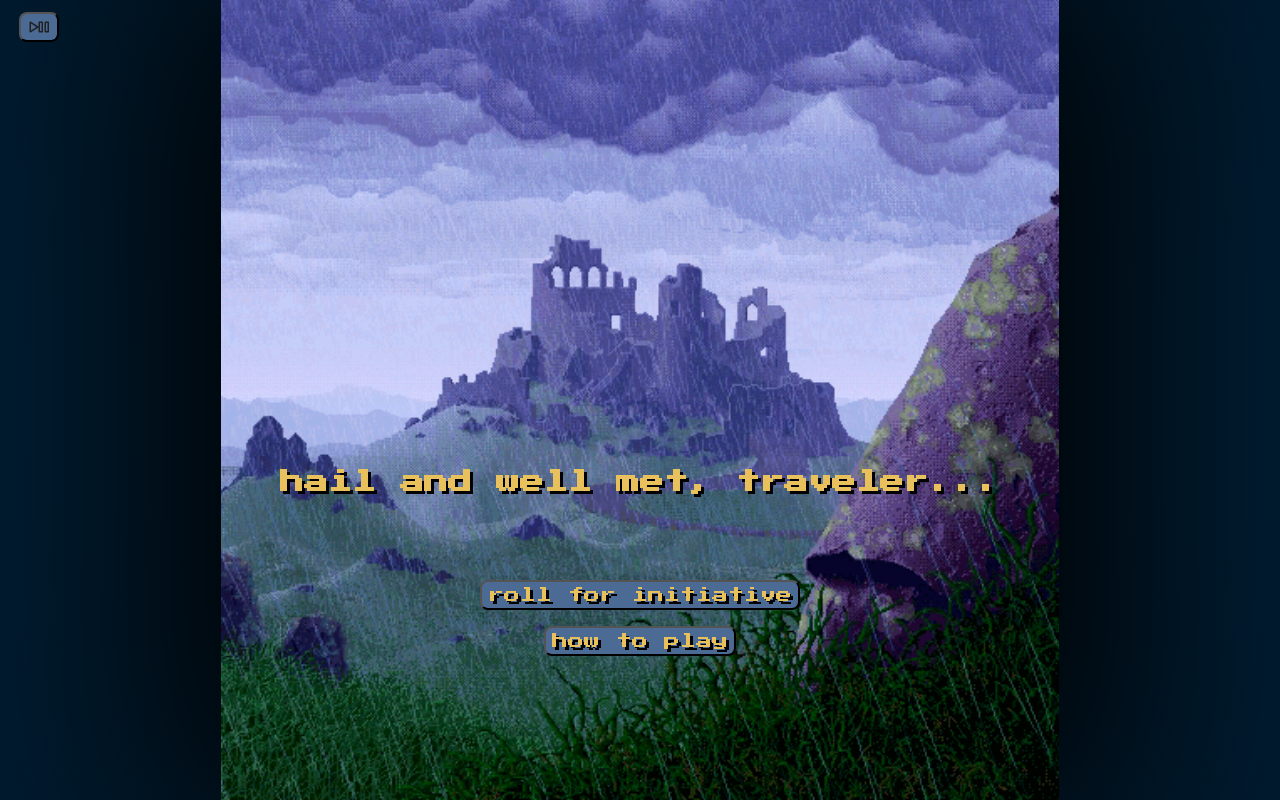
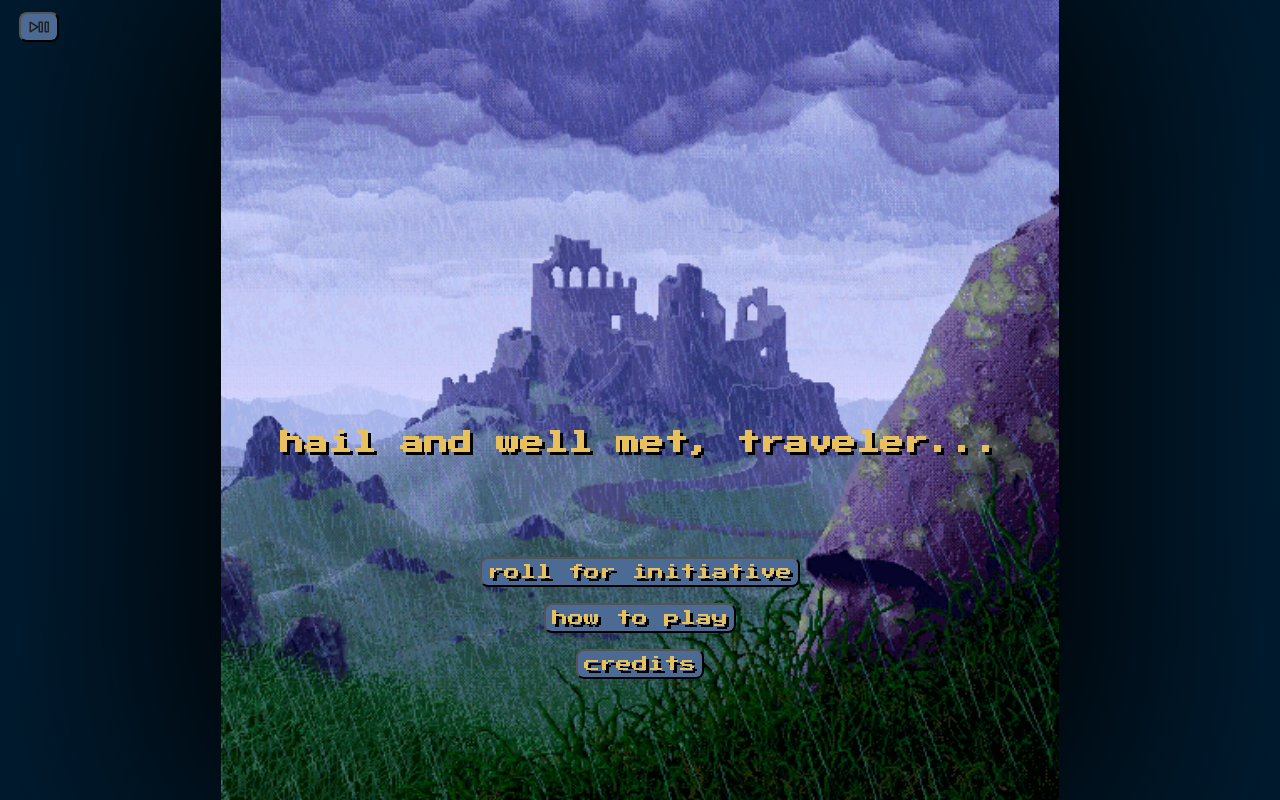
Before and after one commit to jskomal/roll-for-initiative, a React (Create React App) app: page / in a window 1280 px wide. Built offline with nearby package versions, Linux system fonts and the light colour scheme; no server answers.

Commit message:
Add Credits Page and Button

```diff
--- a/src/App.css
+++ b/src/App.css
@@ -22,7 +22,7 @@
 }
 
 .enter-button {
-  margin-bottom: 2vh;
+  margin: 2vh 0;
 }
 
 button {
--- a/src/App.tsx
+++ b/src/App.tsx
@@ -11,6 +11,7 @@ import welcomeGif from './images/rainruins.gif'
 import { CharacterData } from './CharacterData'
 import ReactPlayer from 'react-player'
 import playPause from './images/play.svg'
+import Credits from './components/Credits/Credits'
 const music = require('./music.mp3')
 
 export interface CharacterStats {
@@ -125,7 +126,6 @@ export const App = () => {
         width='0vw'
         height='0vh'
         playing={isPlaying}
-        // controls={false}
         volume={0.2}
         loop={true}
       />
@@ -138,6 +138,9 @@ export const App = () => {
           </Link>
           <Link to='/how-to-play'>
             <button className='howToPlay-button'>how to play</button>
+          </Link>
+          <Link to='/credits'>
+            <button className='enter-button'>credits</button>
           </Link>
         </section>
       </Route>
@@ -158,6 +161,9 @@ export const App = () => {
       <Route exact path='/how-to-play'>
         <HowToPlay />
       </Route>
+      <Route exact path='/credits'>
+        <Credits />
+      </Route>
     </div>
   )
 }
--- /dev/null
+++ b/src/components/Credits/Credits.tsx
@@ -0,0 +1,26 @@
+import React from 'react'
+import { Link } from 'react-router-dom'
+
+const Credits = () => {
+  return (
+    <div className='howToPlay-page'>
+      <h1 className='howToPlay-title'>Credits</h1>
+      <p>written by:</p>
+      <br />
+      <p>Emili Kaiman</p>
+      <p>Francesca McConnell</p>
+      <p>George Lemmon</p>
+      <p>Jordan Skomal</p>
+      <br />
+      <p>music by:</p>
+      <br />
+      <p>Jordan Skomal</p>
+      <br />
+      <Link to='/'>
+        <button>Home</button>
+      </Link>
+    </div>
+  )
+}
+
+export default Credits
```
Also changed, not shown: src/components/Credits/Credits.css (added).
